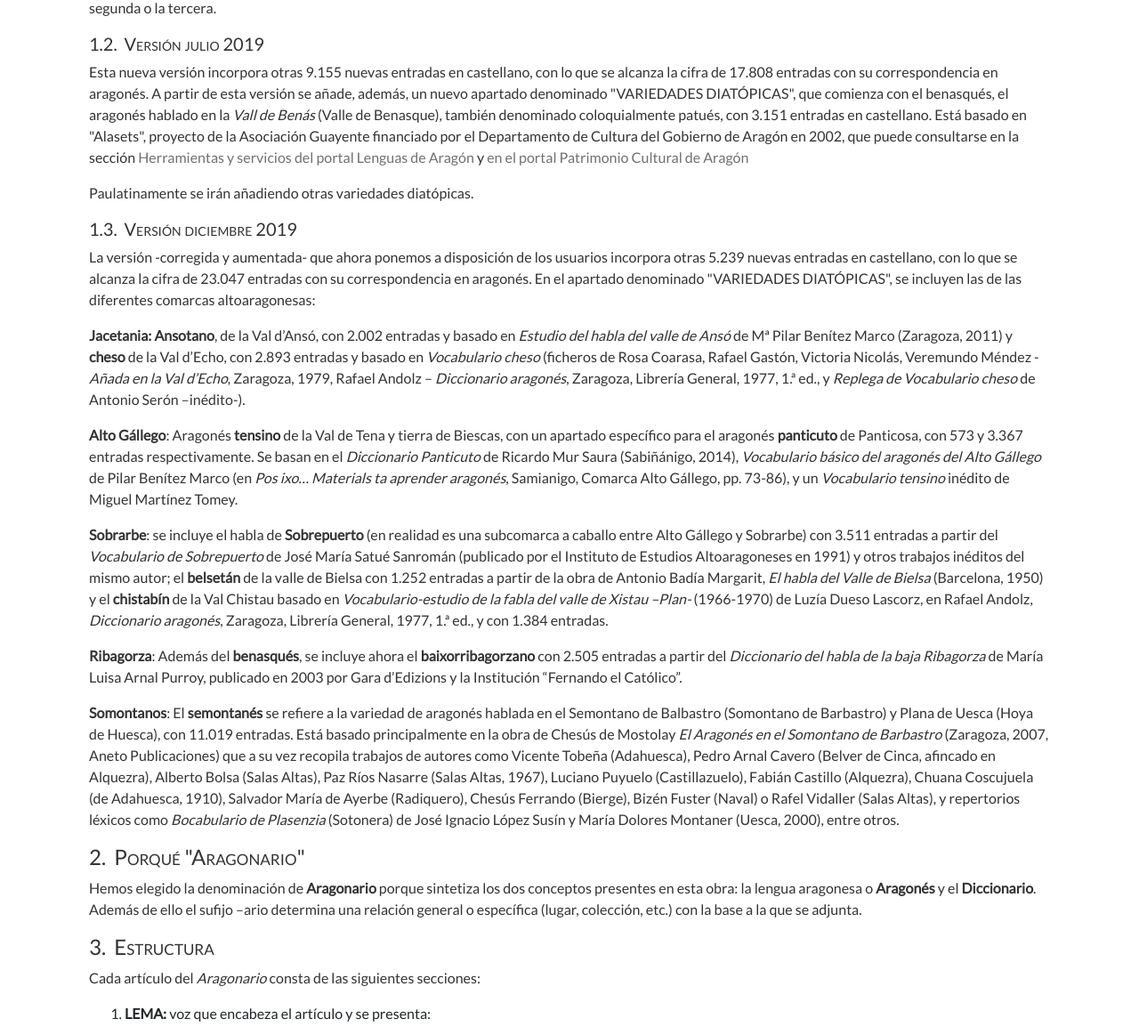
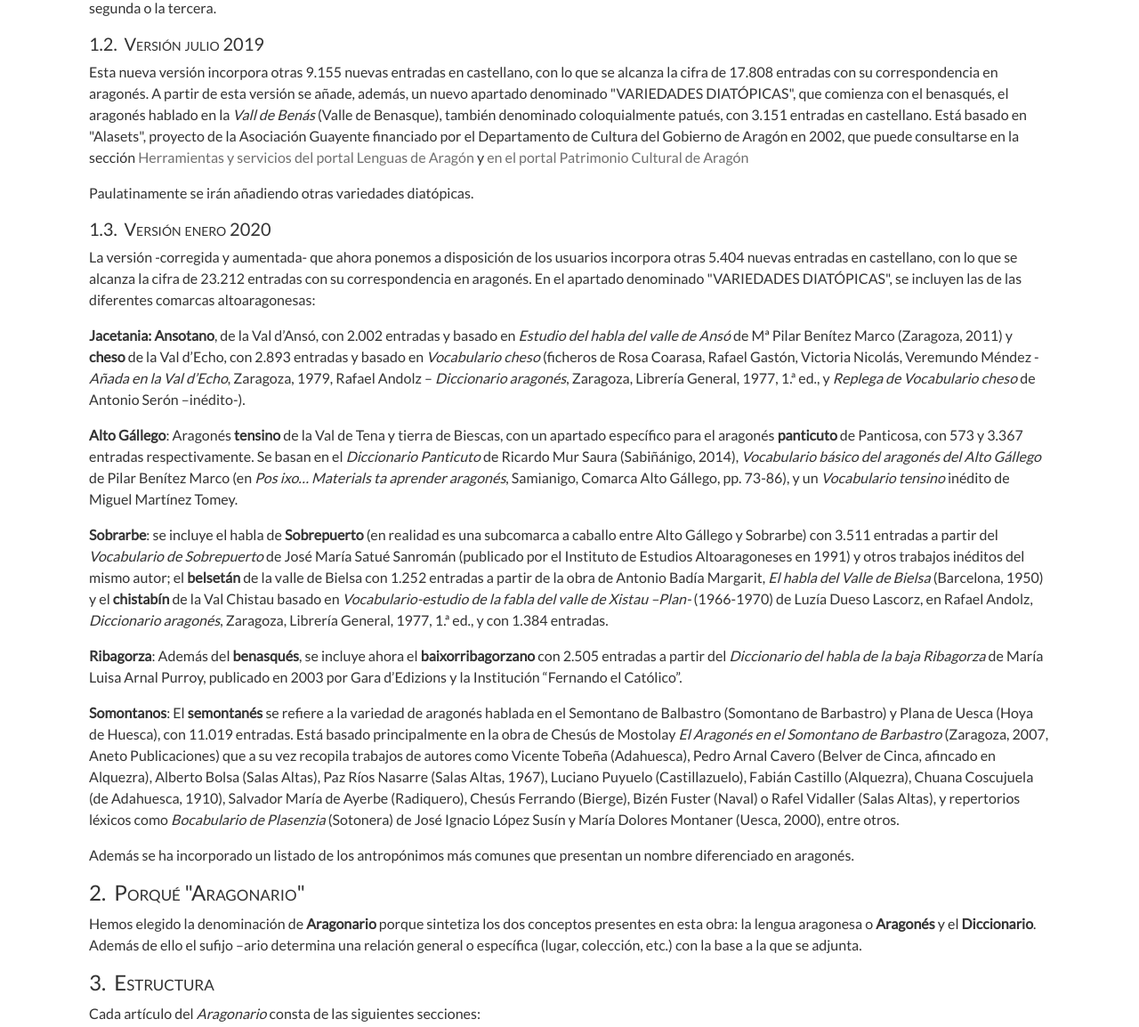
Before and after one commit to ribaguifi/linguatec-lexicon-frontend, a Django app: template linguatec_lexicon_frontend/templates/linguatec_lexicon_frontend/help.html in a window 1280 px wide. Shown: the part 375-1529 px from the top of the page at 89% size. Run offline with Django 3.2, Linux system fonts and the light colour scheme; the template is opened without the code that fills it, so the values that code supplies are empty; some libraries are stand-ins or nearby versions.

Commit message:
Update with content of 2020-01-13 and remove trailing whitespaces

```diff
--- a/linguatec_lexicon_frontend/templates/linguatec_lexicon_frontend/help.html
+++ b/linguatec_lexicon_frontend/templates/linguatec_lexicon_frontend/help.html
@@ -31,10 +31,10 @@
 
     <p>Paulatinamente se irán añadiendo otras variedades diatópicas.</p>
 
-    <h3>Versión diciembre 2019</h3>
+    <h3>Versión enero 2020</h3>
 
-    <p>La versión -corregida y aumentada- que ahora ponemos a disposición de los usuarios incorpora otras 5.239
-        nuevas entradas en castellano, con lo que se alcanza la cifra de 23.047 entradas con su correspondencia
+    <p>La versión -corregida y aumentada- que ahora ponemos a disposición de los usuarios incorpora otras 5.404
+        nuevas entradas en castellano, con lo que se alcanza la cifra de 23.212 entradas con su correspondencia
         en aragonés. En el apartado denominado "VARIEDADES DIATÓPICAS", se incluyen las de las diferentes
         comarcas altoaragonesas:
     </p>
@@ -77,6 +77,8 @@
         léxicos como <em>Bocabulario de Plasenzia</em> (Sotonera) de José Ignacio López Susín y María Dolores Montaner
         (Uesca, 2000), entre otros.
     </p>
+
+    <p>Además se ha incorporado un listado de los antropónimos más comunes que presentan un nombre diferenciado en aragonés.</p>
 
     <!-- -->
     <h2>Porqué "Aragonario"</h2>
```
